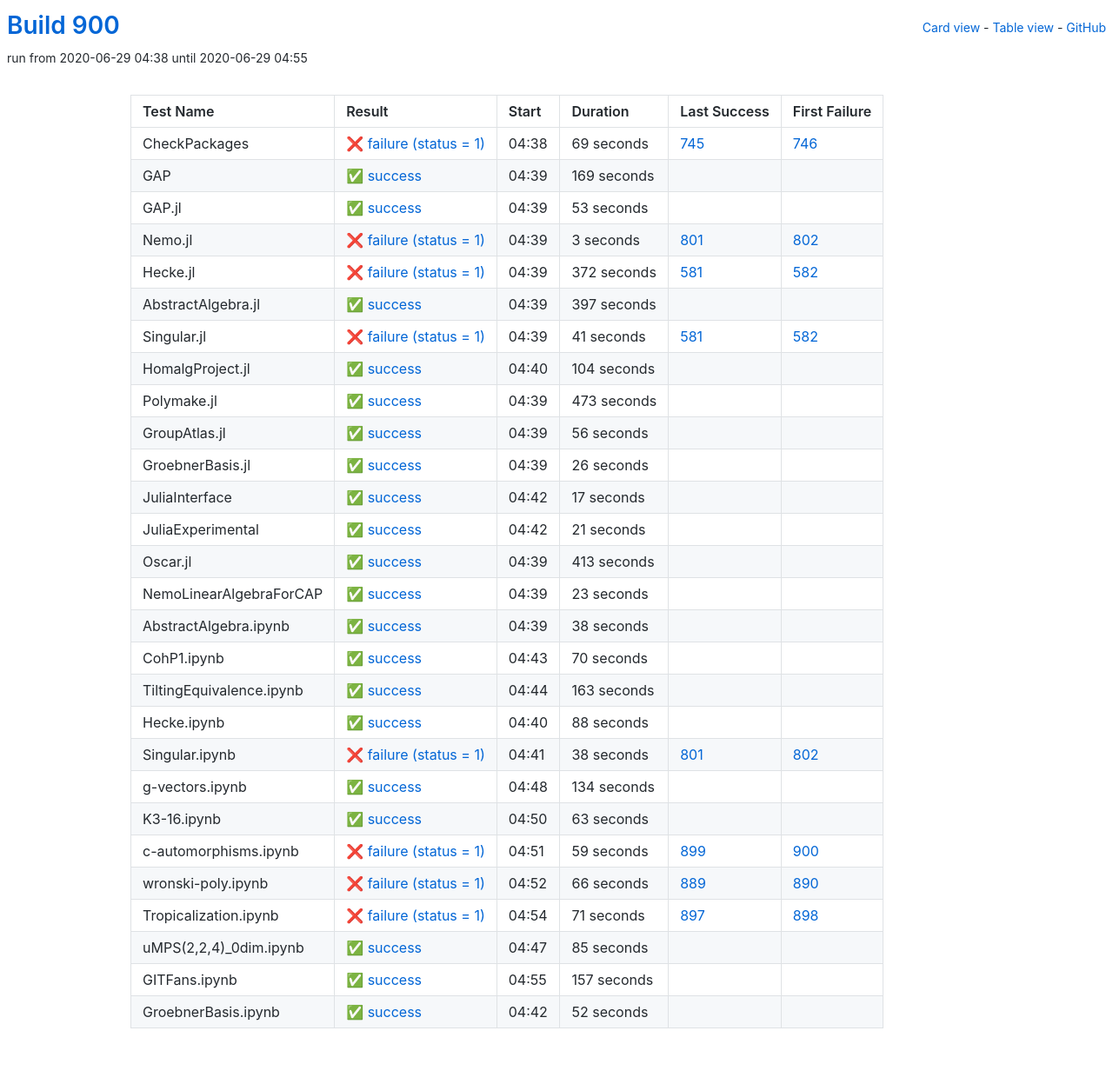
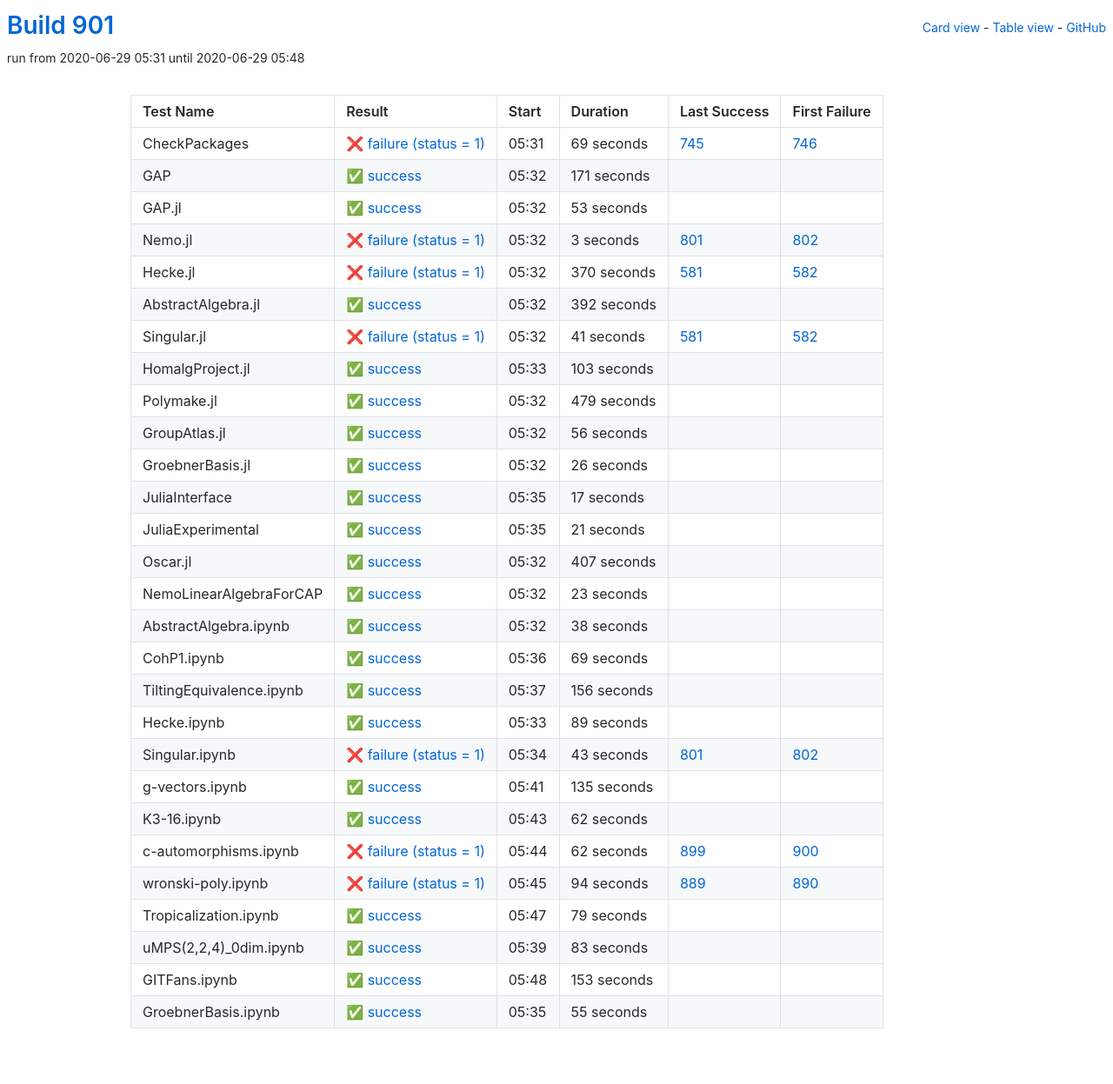
Before and after one commit to oscar-system/oscar-ci-status-1.4, a Jekyll site: the page built from table.html, in a window 1280 px wide. Shown: the whole page at 87% size. Built offline with Jekyll 4.4.1, drawn with Linux system fonts in a browser that asks for light colours.

Commit message:
Build #901

```diff
--- a/_data/ci.yml
+++ b/_data/ci.yml
@@ -1,6 +1,6 @@
 ---
-build: 900
-build_url: https://oscarci.mathematik.uni-kl.de/job/oscar-julia-1.4/900/
+build: 901
+build_url: https://oscarci.mathematik.uni-kl.de/job/oscar-julia-1.4/901/
 job: oscar-julia-1.4
 organization: oscar-system
 repo: oscar-ci-status-1.4
@@ -8,8 +8,8 @@ repourl: https://github.com/oscar-system/oscar-ci-status-1.4
 tests:
 - name: CheckPackages
   id: checkpackages
-  log: https://oscarci.mathematik.uni-kl.de/job/oscar-julia-1.4/900/artifact/logs/build-900/CheckPackages.log
-  start: 2020-06-29 04:38
+  log: https://oscarci.mathematik.uni-kl.de/job/oscar-julia-1.4/901/artifact/logs/build-901/CheckPackages.log
+  start: 2020-06-29 05:31
   success: false
   exitcode: 1
   status: failure
@@ -20,20 +20,20 @@ tests:
   first_failure_url: https://oscarci.mathematik.uni-kl.de/job/oscar-julia-1.4/746/
 - name: GAP
   id: gap
-  log: https://oscarci.mathematik.uni-kl.de/job/oscar-julia-1.4/900/artifact/logs/build-900/GAP.log
-  start: 2020-06-29 04:39
+  log: https://oscarci.mathematik.uni-kl.de/job/oscar-julia-1.4/901/artifact/logs/build-901/GAP.log
+  start: 2020-06-29 05:32
   success: true
   exitcode: 0
   status: success
-  duration: 169
+  duration: 171
   last_success: false
   last_success_url:
   first_failure: false
   first_failure_url:
 - name: GAP.jl
   id: gap-jl
-  log: https://oscarci.mathematik.uni-kl.de/job/oscar-julia-1.4/900/artifact/logs/build-900/GAP.jl.log
-  start: 2020-06-29 04:39
+  log: https://oscarci.mathematik.uni-kl.de/job/oscar-julia-1.4/901/artifact/logs/build-901/GAP.jl.log
+  start: 2020-06-29 05:32
   success: true
   exitcode: 0
   status: success
@@ -44,8 +44,8 @@ tests:
   first_failure_url:
 - name: Nemo.jl
   id: nemo-jl
-  log: https://oscarci.mathematik.uni-kl.de/job/oscar-julia-1.4/900/artifact/logs/build-900/Nemo.jl.log
-  start: 2020-06-29 04:39
+  log: https://oscarci.mathematik.uni-kl.de/job/oscar-julia-1.4/901/artifact/logs/build-901/Nemo.jl.log
+  start: 2020-06-29 05:32
   success: false
   exitcode: 1
   status: failure
@@ -56,32 +56,32 @@ tests:
   first_failure_url: https://oscarci.mathematik.uni-kl.de/job/oscar-julia-1.4/802/
 - name: Hecke.jl
   id: hecke-jl
-  log: https://oscarci.mathematik.uni-kl.de/job/oscar-julia-1.4/900/artifact/logs/build-900/Hecke.jl.log
-  start: 2020-06-29 04:39
+  log: https://oscarci.mathematik.uni-kl.de/job/oscar-julia-1.4/901/artifact/logs/build-901/Hecke.jl.log
+  start: 2020-06-29 05:32
   success: false
   exitcode: 1
   status: failure
-  duration: 372
+  duration: 370
   last_success: 581
   last_success_url: https://oscarci.mathematik.uni-kl.de/job/oscar-julia-1.4/581/
   first_failure: 582
   first_failure_url: https://oscarci.mathematik.uni-kl.de/job/oscar-julia-1.4/582/
 - name: AbstractAlgebra.jl
   id: abstractalgebra-jl
-  log: https://oscarci.mathematik.uni-kl.de/job/oscar-julia-1.4/900/artifact/logs/build-900/AbstractAlgebra.jl.log
-  start: 2020-06-29 04:39
+  log: https://oscarci.mathematik.uni-kl.de/job/oscar-julia-1.4/901/artifact/logs/build-901/AbstractAlgebra.jl.log
+  start: 2020-06-29 05:32
   success: true
   exitcode: 0
   status: success
-  duration: 397
+  duration: 392
   last_success: false
   last_success_url:
   first_failure: false
   first_failure_url:
 - name: Singular.jl
   id: singular-jl
-  log: https://oscarci.mathematik.uni-kl.de/job/oscar-julia-1.4/900/artifact/logs/build-900/Singular.jl.log
-  start: 2020-06-29 04:39
+  log: https://oscarci.mathematik.uni-kl.de/job/oscar-julia-1.4/901/artifact/logs/build-901/Singular.jl.log
+  start: 2020-06-29 05:32
   success: false
   exitcode: 1
   status: failure
@@ -92,32 +92,32 @@ tests:
   first_failure_url: https://oscarci.mathematik.uni-kl.de/job/oscar-julia-1.4/582/
 - name: HomalgProject.jl
   id: homalgproject-jl
-  log: https://oscarci.mathematik.uni-kl.de/job/oscar-julia-1.4/900/artifact/logs/build-900/HomalgProject.jl.log
-  start: 2020-06-29 04:40
+  log: https://oscarci.mathematik.uni-kl.de/job/oscar-julia-1.4/901/artifact/logs/build-901/HomalgProject.jl.log
+  start: 2020-06-29 05:33
   success: true
   exitcode: 0
   status: success
-  duration: 104
+  duration: 103
   last_success: false
   last_success_url:
   first_failure: false
   first_failure_url:
 - name: Polymake.jl
   id: polymake-jl
-  log: https://oscarci.mathematik.uni-kl.de/job/oscar-julia-1.4/900/artifact/logs/build-900/Polymake.jl.log
-  start: 2020-06-29 04:39
+  log: https://oscarci.mathematik.uni-kl.de/job/oscar-julia-1.4/901/artifact/logs/build-901/Polymake.jl.log
+  start: 2020-06-29 05:32
   success: true
   exitcode: 0
   status: success
-  duration: 473
+  duration: 479
   last_success: false
   last_success_url:
   first_failure: false
   first_failure_url:
 - name: GroupAtlas.jl
   id: groupatlas-jl
-  log: https://oscarci.mathematik.uni-kl.de/job/oscar-julia-1.4/900/artifact/logs/build-900/GroupAtlas.jl.log
-  start: 2020-06-29 04:39
+  log: https://oscarci.mathematik.uni-kl.de/job/oscar-julia-1.4/901/artifact/logs/build-901/GroupAtlas.jl.log
+  start: 2020-06-29 05:32
   success: true
   exitcode: 0
   status: success
@@ -128,8 +128,8 @@ tests:
   first_failure_url:
 - name: GroebnerBasis.jl
   id: groebnerbasis-jl
-  log: https://oscarci.mathematik.uni-kl.de/job/oscar-julia-1.4/900/artifact/logs/build-900/GroebnerBasis.jl.log
-  start: 2020-06-29 04:39
+  log: https://oscarci.mathematik.uni-kl.de/job/oscar-julia-1.4/901/artifact/logs/build-901/GroebnerBasis.jl.log
+  start: 2020-06-29 05:32
   success: true
   exitcode: 0
   status: success
@@ -140,8 +140,8 @@ tests:
   first_failure_url:
 - name: JuliaInterface
   id: juliainterface
-  log: https://oscarci.mathematik.uni-kl.de/job/oscar-julia-1.4/900/artifact/logs/build-900/JuliaInterface.log
-  start: 2020-06-29 04:42
+  log: https://oscarci.mathematik.uni-kl.de/job/oscar-julia-1.4/901/artifact/logs/build-901/JuliaInterface.log
+  start: 2020-06-29 05:35
   success: true
   exitcode: 0
   status: success
@@ -152,8 +152,8 @@ tests:
   first_failure_url:
 - name: JuliaExperimental
   id: juliaexperimental
-  log: https://oscarci.mathematik.uni-kl.de/job/oscar-julia-1.4/900/artifact/logs/build-900/JuliaExperimental.log
-  start: 2020-06-29 04:42
+  log: https://oscarci.mathematik.uni-kl.de/job/oscar-julia-1.4/901/artifact/logs/build-901/JuliaExperimental.log
+  start: 2020-06-29 05:35
   success: true
   exitcode: 0
   status: success
@@ -164,20 +164,20 @@ tests:
   first_failure_url:
 - name: Oscar.jl
   id: oscar-jl
-  log: https://oscarci.mathematik.uni-kl.de/job/oscar-julia-1.4/900/artifact/logs/build-900/Oscar.jl.log
-  start: 2020-06-29 04:39
+  log: https://oscarci.mathematik.uni-kl.de/job/oscar-julia-1.4/901/artifact/logs/build-901/Oscar.jl.log
+  start: 2020-06-29 05:32
   success: true
   exitcode: 0
   status: success
-  duration: 413
+  duration: 407
   last_success: false
   last_success_url:
   first_failure: false
   first_failure_url:
 - name: NemoLinearAlgebraForCAP
   id: nemolinearalgebraforcap
-  log: https://oscarci.mathematik.uni-kl.de/job/oscar-julia-1.4/900/artifact/logs/build-900/NemoLinearAlgebraForCAP.log
-  start: 2020-06-29 04:39
+  log: https://oscarci.mathematik.uni-kl.de/job/oscar-julia-1.4/901/artifact/logs/build-901/NemoLinearAlgebraForCAP.log
+  start: 2020-06-29 05:32
   success: true
   exitcode: 0
   status: success
@@ -188,8 +188,8 @@ tests:
   first_failure_url:
 - name: AbstractAlgebra.ipynb
   id: abstractalgebra-ipynb
-  log: https://oscarci.mathematik.uni-kl.de/job/oscar-julia-1.4/900/artifact/logs/build-900/AbstractAlgebra.ipynb.log
-  start: 2020-06-29 04:39
+  log: https://oscarci.mathematik.uni-kl.de/job/oscar-julia-1.4/901/artifact/logs/build-901/AbstractAlgebra.ipynb.log
+  start: 2020-06-29 05:32
   success: true
   exitcode: 0
   status: success
@@ -200,144 +200,144 @@ tests:
   first_failure_url:
 - name: CohP1.ipynb
   id: cohp1-ipynb
-  log: https://oscarci.mathematik.uni-kl.de/job/oscar-julia-1.4/900/artifact/logs/build-900/CohP1.ipynb.log
-  start: 2020-06-29 04:43
+  log: https://oscarci.mathematik.uni-kl.de/job/oscar-julia-1.4/901/artifact/logs/build-901/CohP1.ipynb.log
+  start: 2020-06-29 05:36
   success: true
   exitcode: 0
   status: success
-  duration: 70
+  duration: 69
   last_success: false
   last_success_url:
   first_failure: false
   first_failure_url:
 - name: TiltingEquivalence.ipynb
   id: tiltingequivalence-ipynb
-  log: https://oscarci.mathematik.uni-kl.de/job/oscar-julia-1.4/900/artifact/logs/build-900/TiltingEquivalence.ipynb.log
-  start: 2020-06-29 04:44
+  log: https://oscarci.mathematik.uni-kl.de/job/oscar-julia-1.4/901/artifact/logs/build-901/TiltingEquivalence.ipynb.log
+  start: 2020-06-29 05:37
   success: true
   exitcode: 0
   status: success
-  duration: 163
+  duration: 156
   last_success: false
   last_success_url:
   first_failure: false
   first_failure_url:
 - name: Hecke.ipynb
   id: hecke-ipynb
-  log: https://oscarci.mathematik.uni-kl.de/job/oscar-julia-1.4/900/artifact/logs/build-900/Hecke.ipynb.log
-  start: 2020-06-29 04:40
+  log: https://oscarci.mathematik.uni-kl.de/job/oscar-julia-1.4/901/artifact/logs/build-901/Hecke.ipynb.log
+  start: 2020-06-29 05:33
   success: true
   exitcode: 0
   status: success
-  duration: 88
+  duration: 89
   last_success: false
   last_success_url:
   first_failure: false
   first_failure_url:
 - name: Singular.ipynb
   id: singular-ipynb
-  log: https://oscarci.mathematik.uni-kl.de/job/oscar-julia-1.4/900/artifact/logs/build-900/Singular.ipynb.log
-  start: 2020-06-29 04:41
+  log: https://oscarci.mathematik.uni-kl.de/job/oscar-julia-1.4/901/artifact/logs/build-901/Singular.ipynb.log
+  start: 2020-06-29 05:34
   success: false
   exitcode: 1
   status: failure
-  duration: 38
+  duration: 43
   last_success: 801
   last_success_url: https://oscarci.mathematik.uni-kl.de/job/oscar-julia-1.4/801/
   first_failure: 802
   first_failure_url: https://oscarci.mathematik.uni-kl.de/job/oscar-julia-1.4/802/
 - name: g-vectors.ipynb
   id: g-vectors-ipynb
-  log: https://oscarci.mathematik.uni-kl.de/job/oscar-julia-1.4/900/artifact/logs/build-900/g-vectors.ipynb.log
-  start: 2020-06-29 04:48
+  log: https://oscarci.mathematik.uni-kl.de/job/oscar-julia-1.4/901/artifact/logs/build-901/g-vectors.ipynb.log
+  start: 2020-06-29 05:41
   success: true
   exitcode: 0
   status: success
-  duration: 134
+  duration: 135
   last_success: false
   last_success_url:
   first_failure: false
   first_failure_url:
 - name: K3-16.ipynb
   id: k3-16-ipynb
-  log: https://oscarci.mathematik.uni-kl.de/job/oscar-julia-1.4/900/artifact/logs/build-900/K3-16.ipynb.log
-  start: 2020-06-29 04:50
+  log: https://oscarci.mathematik.uni-kl.de/job/oscar-julia-1.4/901/artifact/logs/build-901/K3-16.ipynb.log
+  start: 2020-06-29 05:43
   success: true
   exitcode: 0
   status: success
-  duration: 63
+  duration: 62
   last_success: false
   last_success_url:
   first_failure: false
   first_failure_url:
 - name: c-automorphisms.ipynb
   id: c-automorphisms-ipynb
-  log: https://oscarci.mathematik.uni-kl.de/job/oscar-julia-1.4/900/artifact/logs/build-900/c-automorphisms.ipynb.log
-  start: 2020-06-29 04:51
+  log: https://oscarci.mathematik.uni-kl.de/job/oscar-julia-1.4/901/artifact/logs/build-901/c-automorphisms.ipynb.log
+  start: 2020-06-29 05:44
   success: false
   exitcode: 1
   status: failure
-  duration: 59
+  duration: 62
   last_success: 899
   last_success_url: https://oscarci.mathematik.uni-kl.de/job/oscar-julia-1.4/899/
   first_failure: 900
   first_failure_url: https://oscarci.mathematik.uni-kl.de/job/oscar-julia-1.4/900/
 - name: wronski-poly.ipynb
   id: wronski-poly-ipynb
-  log: https://oscarci.mathematik.uni-kl.de/job/oscar-julia-1.4/900/artifact/logs/build-900/wronski-poly.ipynb.log
-  start: 2020-06-29 04:52
+  log: https://oscarci.mathematik.uni-kl.de/job/oscar-julia-1.4/901/artifact/logs/build-901/wronski-poly.ipynb.log
+  start: 2020-06-29 05:45
   success: false
   exitcode: 1
   status: failure
-  duration: 66
+  duration: 94
   last_success: 889
   last_success_url: https://oscarci.mathematik.uni-kl.de/job/oscar-julia-1.4/889/
   first_failure: 890
   first_failure_url: https://oscarci.mathematik.uni-kl.de/job/oscar-julia-1.4/890/
 - name: Tropicalization.ipynb
   id: tropicalization-ipynb
-  log: https://oscarci.mathematik.uni-kl.de/job/oscar-julia-1.4/900/artifact/logs/build-900/Tropicalization.ipynb.log
-  start: 2020-06-29 04:54
-  success: false
-  exitcode: 1
-  status: failure
-  duration: 71
-  last_success: 897
-  last_success_url: https://oscarci.mathematik.uni-kl.de/job/oscar-julia-1.4/897/
-  first_failure: 898
-  first_failure_url: https://oscarci.mathematik.uni-kl.de/job/oscar-julia-1.4/898/
-- name: uMPS(2,2,4)_0dim.ipynb
-  id: umps-2-2-4-0dim-ipynb
-  log: https://oscarci.mathematik.uni-kl.de/job/oscar-julia-1.4/900/artifact/logs/build-900/uMPS-2-2-4-_0dim.ipynb.log
-  start: 2020-06-29 04:47
+  log: https://oscarci.mathematik.uni-kl.de/job/oscar-julia-1.4/901/artifact/logs/build-901/Tropicalization.ipynb.log
+  start: 2020-06-29 05:47
   success: true
   exitcode: 0
   status: success
-  duration: 85
+  duration: 79
+  last_success: false
+  last_success_url:
+  first_failure: false
+  first_failure_url:
+- name: uMPS(2,2,4)_0dim.ipynb
+  id: umps-2-2-4-0dim-ipynb
+  log: https://oscarci.mathematik.uni-kl.de/job/oscar-julia-1.4/901/artifact/logs/build-901/uMPS-2-2-4-_0dim.ipynb.log
+  start: 2020-06-29 05:39
+  success: true
+  exitcode: 0
+  status: success
+  duration: 83
   last_success: false
   last_success_url:
   first_failure: false
   first_failure_url:
 - name: GITFans.ipynb
   id: gitfans-ipynb
-  log: https://oscarci.mathematik.uni-kl.de/job/oscar-julia-1.4/900/artifact/logs/build-900/GITFans.ipynb.log
-  start: 2020-06-29 04:55
+  log: https://oscarci.mathematik.uni-kl.de/job/oscar-julia-1.4/901/artifact/logs/build-901/GITFans.ipynb.log
+  start: 2020-06-29 05:48
   success: true
   exitcode: 0
   status: success
-  duration: 157
+  duration: 153
   last_success: false
   last_success_url:
   first_failure: false
   first_failure_url:
 - name: GroebnerBasis.ipynb
   id: groebnerbasis-ipynb
-  log: https://oscarci.mathematik.uni-kl.de/job/oscar-julia-1.4/900/artifact/logs/build-900/GroebnerBasis.ipynb.log
-  start: 2020-06-29 04:42
+  log: https://oscarci.mathematik.uni-kl.de/job/oscar-julia-1.4/901/artifact/logs/build-901/GroebnerBasis.ipynb.log
+  start: 2020-06-29 05:35
   success: true
   exitcode: 0
   status: success
-  duration: 52
+  duration: 55
   last_success: false
   last_success_url:
   first_failure: false
```
Also changed, not shown: README.md.
